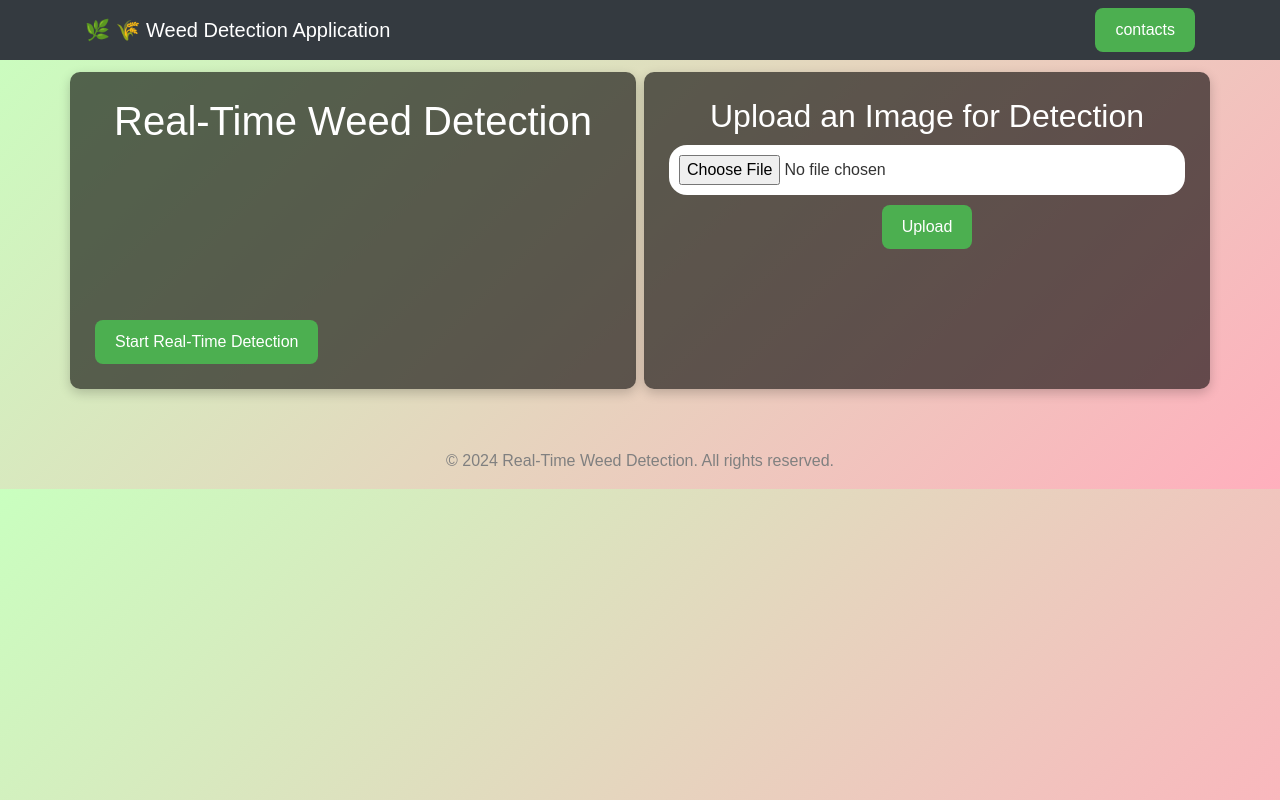
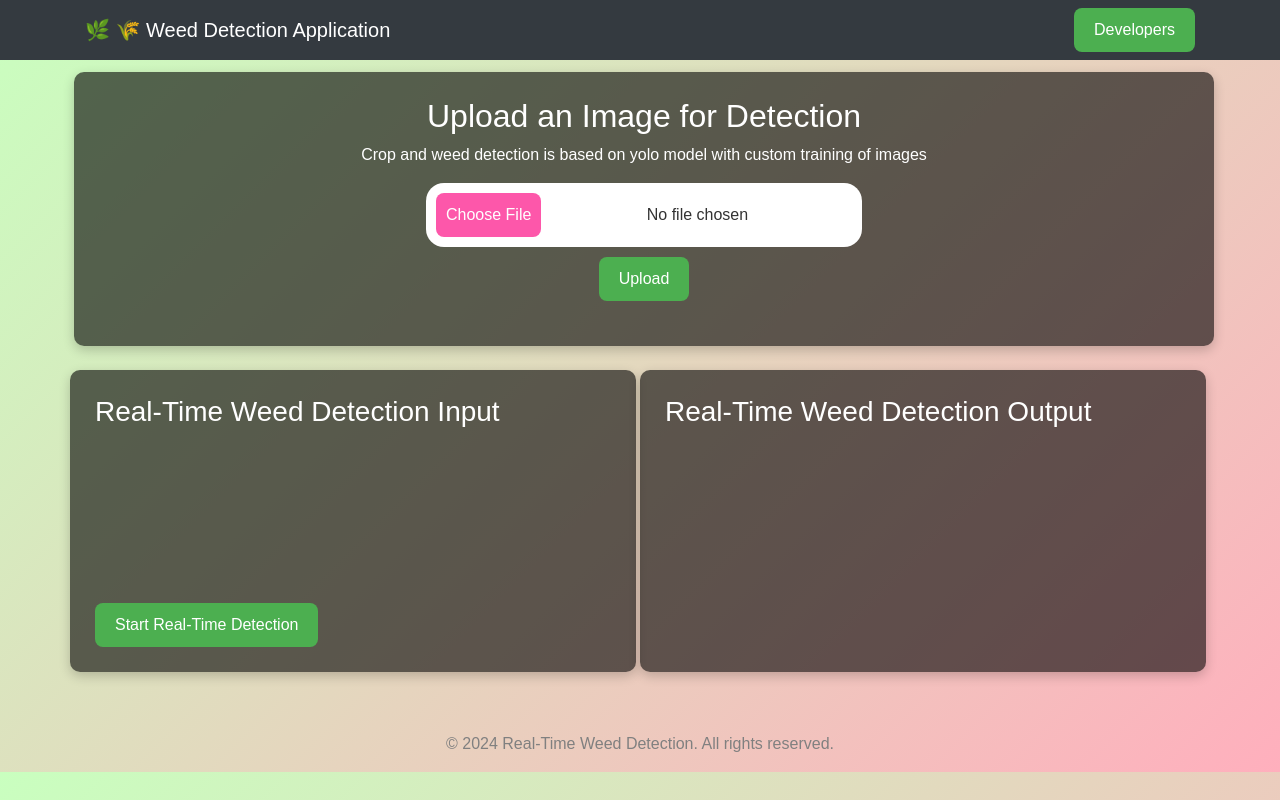
Before and after one commit to vinod8833/Weed_Detection_App, a Flask app: page / in a window 1280 px wide. Run offline with Flask 3, Linux system fonts and the light colour scheme; some libraries are stand-ins or nearby versions.

Commit message:
real time video also works

```diff
--- a/app.py
+++ b/app.py
@@ -45,6 +45,9 @@ def detect_weeds(frame):
 
     return frame, crop_count, weed_count
 
+@app.route('/')
+def index():
+    return render_template('index.html')
 
 @app.route('/upload_image', methods=['POST'])
 def upload_image():
@@ -71,9 +74,6 @@ def upload_image():
     else:
         return "Invalid file type", 400
 
-@app.route('/')
-def index():
-    return render_template('index.html')
 
 if __name__ == '__main__':
     app.run(host='0.0.0.0', debug=True)
--- a/templates/index.html
+++ b/templates/index.html
@@ -6,10 +6,8 @@
     <meta http-equiv="X-UA-Compatible" content="ie=edge">
     <title>Real-Time Weed Detection</title>
 
-    <!-- Bootstrap CSS -->
     <link href="https://cdn.bootcss.com/bootstrap/4.0.0/css/bootstrap.min.css" rel="stylesheet">
 
-    <!-- Custom CSS for colorful styling -->
     <style>
         body {
             font-family: Arial, sans-serif;
@@ -29,10 +27,9 @@
             margin-top: 12px;
         }
         .row {
-            display: flex;
-            justify-content: space-between;
             margin-left: 15px;
             margin-right: 15px;
+            margin-bottom: 2%;
         }
         .video-feed {
             flex-basis: calc(50% - 4px);
@@ -43,7 +40,6 @@
             margin-right: 4px;
         }
         .upload-section {
-            flex-basis: calc(50% - 4px);
             background-color: rgba(0, 0, 0, 0.6);
             border-radius: 10px;
             padding: 25px;
@@ -78,51 +74,78 @@
         .btn:hover {
             background-color: #45a049;
         }
+
+        input[type="file"]::-webkit-file-upload-button {
+            visibility: hidden;
+        }
+
+        input[type="file"]::before {
+            content: 'Choose File';
+            display: inline-block;
+            background: #FD57AA; /* Pink background */
+            border: none;
+            padding: 10px;
+            border-radius: 8px;
+            color: white;
+            font-size: 16px;
+            cursor: pointer;
+            transition: background-color 0.3s ease;
+        }
+
+        input[type="file"]:hover::before {
+            background-color: #E65EA2;
+        }
+
+        input[type="file"]:active::before {
+            background-color: #ff007f;
+        }
+
+
+
+
         footer {
             margin-top: 60px;
             text-align: center;
             color: gray;
         }
-        @media screen and (max-width: 768px) {
-            .row {
-                flex-direction: column;
-            }
-            .video-feed, .upload-section {
-                flex-basis: 100%;
-                margin: 0;
-            }
-        }
+
     </style>
 </head>
 
 <body>
 
-    <!-- Navbar -->
     <nav class="navbar navbar-dark bg-dark">
         <div class="container">
             <a class="navbar-brand" href="#">🌿 🌾 Weed Detection Application</a>
-            <button class="btn btn-outline-secondary my-2 my-sm-0" type="submit">contacts</button>
+            <button class="btn btn-outline-secondary my-2 my-sm-0" type="button" onclick="window.location.href='contacts.html'">Developers</button>
+
         </div>
     </nav>
 
-    <!-- Main Container -->
     <div class="container-fluid">
+        <div class="row">
+            <div id="upload-section"  class="col-md-12 upload-section">
+                <h2>Upload an Image for Detection</h2>
+                <p>Crop and weed detection is based on yolo model with custom training of images
+                </p>
+                <input type="file" id="file-input"  class="form-control-file" accept="image/*" style="max-width:40%; margin: 0 auto;">
+                <button id="upload-button" class="btn">Upload</button>
+                <div id="output-container" style="margin-top: 20px;"></div>
+                </div>
+        </div>
 
         <div class="row">
             <div class="col-md-6 col-12 video-feed">
-                <h1>Real-Time Weed Detection</h1>
+                <h3>Real-Time Weed Detection Input</h3>
                 <div>
                     <video id="videoFeed" class="img-fluid" autoplay playsinline></video>
                 </div>
                 <button class="btn" id="startDetectionBtn">Start Real-Time Detection</button>
                 <button class="btn" id="stopDetectionBtn" style="display: none;">Stop Real-Time Detection</button>
             </div>
-
-            <div id="upload-section"  class="col-md-6 col-12 upload-section">
-                <h2>Upload an Image for Detection</h2>
-                <input type="file" id="file-input"  class="form-control-file" accept="image/*">
-                <button id="upload-button" class="btn">Upload</button>
-                <div id="output-container" style="margin-top: 20px;"></div>
+            <div class="col-md-6 col-12 video-feed">
+                <h3>Real-Time Weed Detection Output</h3>
+                <video id="videoFeedOut" class="img-fluid" autoplay playsinline></video>
             </div>
         </div>
     </div>
@@ -137,6 +160,8 @@
 
 
     const videoFeed = document.getElementById('videoFeed');
+    const videoFeedOut = document.getElementById('videoFeedOut');
+
     const startDetectionBtn = document.getElementById('startDetectionBtn');
     const stopDetectionBtn = document.getElementById('stopDetectionBtn');
     let stream;
@@ -189,9 +214,9 @@
             console.log('Weeds detected:', weedCount);
 
             if (cropCount > 0) {
-               // const cropSound = new Audio('/static/audio/crop.mp3');  // Adjust the path
+               // const cropSound = new Audio('/static/audio/crop.mp3');
                // cropSound.play();
-                speakText(`Total ${cropCount} weeds detected`);
+                speakText(`Total ${cropCount} crops detected`);
 
             }
 
@@ -250,16 +275,13 @@
         const canvas = document.createElement('canvas');
         const context = canvas.getContext('2d');
 
-        // Create another canvas for the transformed image
         const outputCanvas = document.createElement('canvas');
         const outputContext = outputCanvas.getContext('2d');
 
-        // Set the canvas size according to the video dimensions
         function updateCanvasSize() {
             canvas.width = videoFeed.videoWidth || 640;
             canvas.height = videoFeed.videoHeight || 480;
 
-            // Set the output canvas to the same size
             outputCanvas.width = canvas.width;
             outputCanvas.height = canvas.height;
         }
@@ -297,12 +319,14 @@
                     outputContext.drawImage(img, 0, 0, outputCanvas.width, outputCanvas.height);
                     // Now draw the output canvas onto the video feed
                     context.drawImage(outputCanvas, 0, 0, canvas.width, canvas.height);
+                    videoFeedOut.srcObject = outputCanvas.captureStream();
+
                 };
                 img.src = url;
             } else {
                 console.warn('Video is not playing or dimensions are not available.');
             }
-        }, 3000); // in milliseconds
+        }, 1000); // in milliseconds
     }
 
 
```
Also changed, not shown: README.md (added), static/css/style.css (added).
